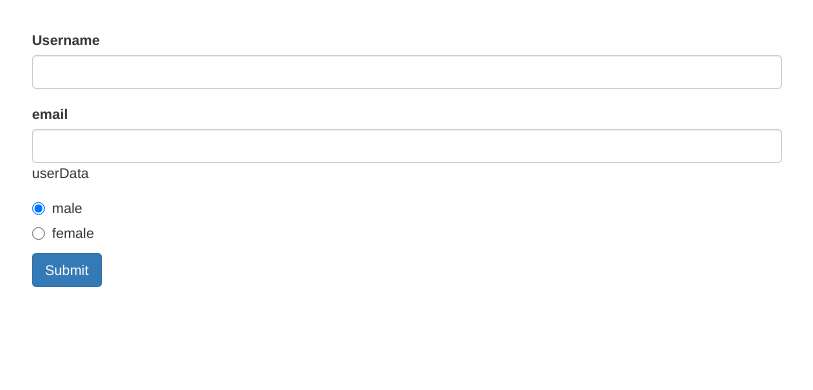
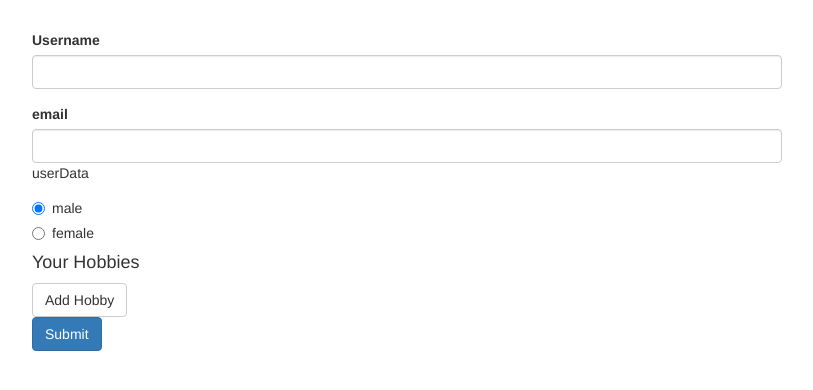
Before and after one commit to yadavmilind08/angular-reactive-forms, an Angular app: page / in a window 1280 px wide. Shown: the top 390 px of the page, without its empty margins (233-1046 px from the left). Built offline with nearby package versions, Linux system fonts and the light colour scheme.

Commit message:
Arrays of form controls

```diff
--- a/src/app/app.component.html
+++ b/src/app/app.component.html
@@ -26,6 +26,13 @@
             {{ gender }}
           </label>
         </div>
+        <div formArrayName="hobbies">
+          <h4>Your Hobbies</h4>
+          <button class="btn btn-default" type="button" (click)="onAddHobby()">Add Hobby</button>
+          <div class="form-group" *ngFor="let hobbyControl of controls; let i=index">
+            <input type="text" class="form-control" [formControlName]="i" />
+          </div>
+        </div>
         <span class="help-block" *ngIf="!signupForm.valid && signupForm.touched">
           Please enter a valid data!
         </span>
--- a/src/app/app.component.ts
+++ b/src/app/app.component.ts
@@ -1,5 +1,5 @@
 import { Component, OnInit } from '@angular/core';
-import { FormControl, FormGroup, Validators } from '@angular/forms';
+import { FormArray, FormControl, FormGroup, Validators } from '@angular/forms';
 
 @Component({
   selector: 'app-root',
@@ -16,11 +16,21 @@
         'username': new FormControl(null, Validators.required),
         'email': new FormControl(null, [Validators.required, Validators.email])
       }),
-      'gender': new FormControl('male')
+      'gender': new FormControl('male'),
+      'hobbies': new FormArray([])
     });
+  }
+
+  get controls() {
+    return (this.signupForm.get('hobbies') as FormArray).controls;
   }
 
   onSubmit() {
     console.log(this.signupForm);
   }
+
+  onAddHobby() {
+    const control = new FormControl(null, Validators.required);
+    (<FormArray>this.signupForm.get('hobbies')).push(control);
+  }
 }
```
